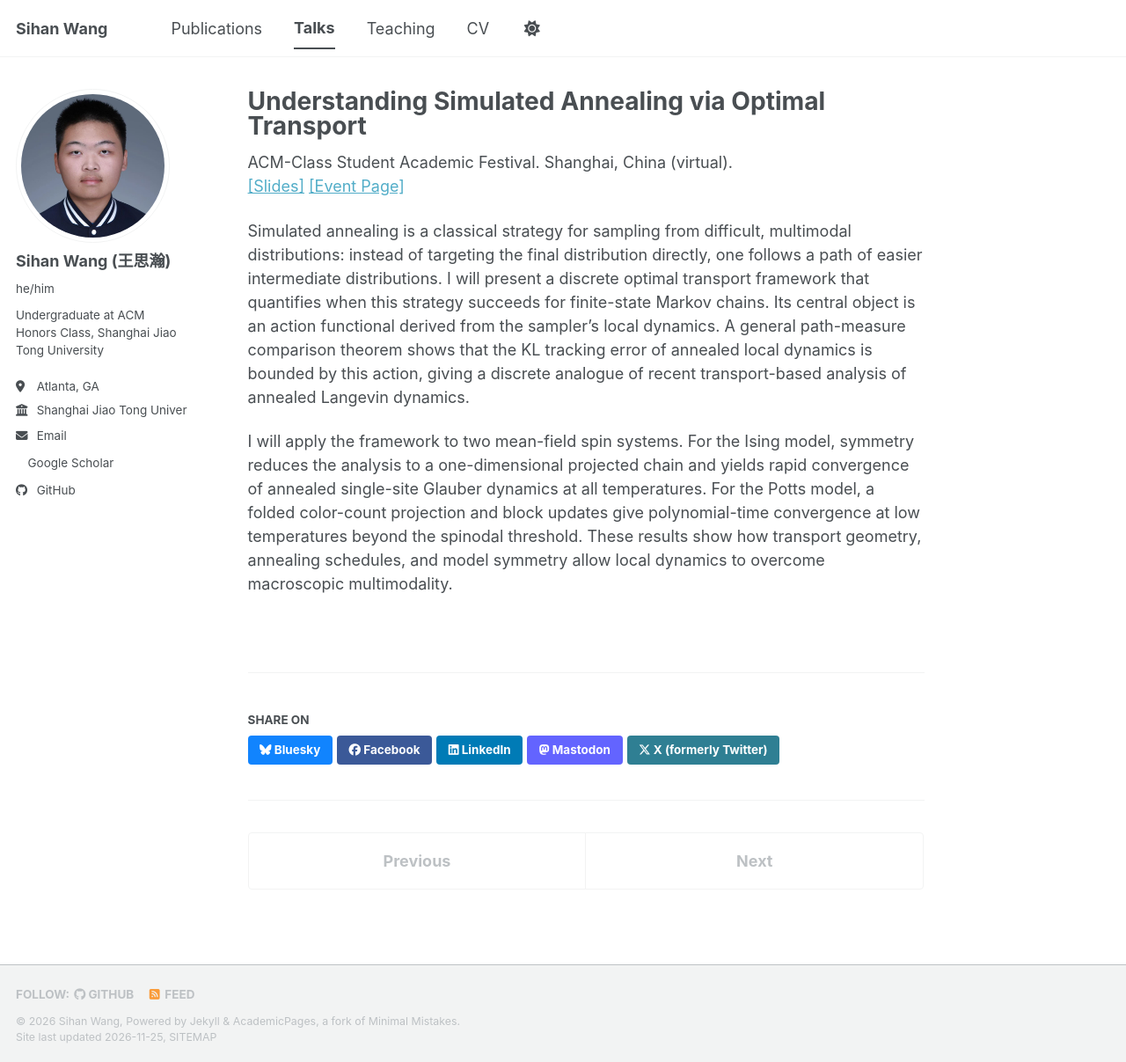
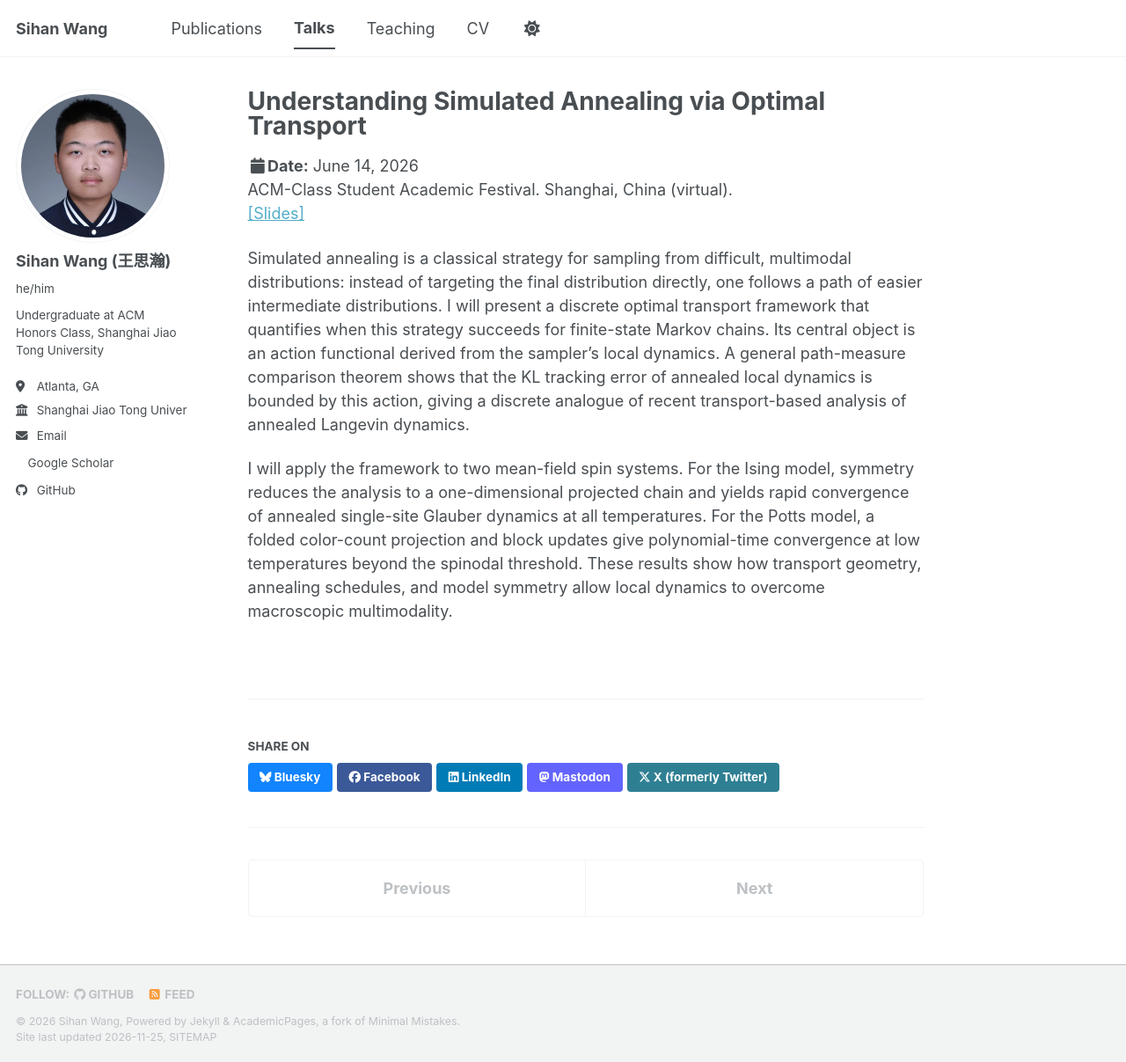
Before and after one commit to leowang000/leowang000.github.io, a Jekyll site: the page built from _talks/2026-06-14-annealing.md, in a window 1280 px wide and 1207 px high. Shown: the whole window at 88% size. Built offline with Jekyll 4.4.1, drawn with Linux system fonts in a browser that asks for light colours; a script bundle is joined from its source files by our own code; a style sheet for code colours, icons or effects is not loaded.

Commit message:
add dates in Talks

```diff
--- a/_includes/archive-single-talk-cv.html
+++ b/_includes/archive-single-talk-cv.html
@@ -29,6 +29,7 @@
     <h3 class="archive__item-title" itemprop="headline">
       <a href="{{ base_path }}{{ post.url }}" rel="permalink">{{ title }}</a>
     </h3>
+    {% include components/talk-date.html talk=post %}
     {% include components/talk-meta.html talk=post %}
     </li>
   </article>
--- a/_includes/archive-single-talk.html
+++ b/_includes/archive-single-talk.html
@@ -28,6 +28,7 @@
     <h2 class="archive__item-title" itemprop="headline">
       <a href="{{ base_path }}{{ post.url }}" rel="permalink">{{ title }}</a>
     </h2>
+    {% include components/talk-date.html talk=post %}
     {% include components/talk-meta.html talk=post %}
   </article>
 </div>
--- /dev/null
+++ b/_includes/components/talk-date.html
@@ -0,0 +1,10 @@
+{%- assign talk_filename = include.talk.path | split: "/" | last -%}
+{%- assign talk_date = talk_filename | slice: 0, 10 -%}
+{%- assign talk_date_label = talk_date | date: "%B %d, %Y" -%}
+{%- if talk_date.size == 10 and talk_date_label != talk_date -%}
+  {%- if include.detail -%}
+<p class="page__date talk__date"><strong><i class="fa fa-fw fa-calendar" aria-hidden="true"></i>Date:</strong> <time datetime="{{ talk_date | date_to_xmlschema }}">{{ talk_date_label }}</time></p>
+  {%- else -%}
+<p class="page__meta talk__date"><i class="fa fa-clock" aria-hidden="true"></i> {{ talk_date_label }}</p>
+  {%- endif -%}
+{%- endif -%}
--- a/_layouts/talk.html
+++ b/_layouts/talk.html
@@ -26,6 +26,7 @@ layout: default
       {% unless page.header.overlay_color or page.header.overlay_image %}
         <header>
           {% if page.title %}<h1 class="page__title" itemprop="headline">{{ page.title | markdownify | remove: "<p>" | remove: "</p>" }}</h1>{% endif %}
+        {% include components/talk-date.html talk=page detail=true %}
         {% include components/talk-meta.html talk=page %}
 
         </header>
--- a/_sass/layout/_archive.scss
+++ b/_sass/layout/_archive.scss
@@ -154,8 +154,14 @@
 
 /* Use the body text size for publication and talk metadata. */
 .archive__item-excerpt.publication__meta,
-.archive__item-excerpt.talk__meta {
+.archive__item-excerpt.talk__meta,
+.page__meta.talk__date,
+.page__date.talk__date {
   font-size: 1rem;
+}
+
+.page__date.talk__date {
+  margin-bottom: 0;
 }
 
 
--- a/_talks/2026-06-14-annealing.md
+++ b/_talks/2026-06-14-annealing.md
@@ -5,7 +5,6 @@ permalink: /talks/2026-06-14-annealing
 venue: "ACM-Class Student Academic Festival."
 location: "Shanghai, China (virtual)."
 slides: '/files/annealing_slides.pdf'
-event: 'https://sites.google.com/view/aco-student-seminar-gatech/home'
 ---
 
 Simulated annealing is a classical strategy for sampling from difficult, multimodal distributions: instead of targeting the final distribution directly, one follows a path of easier intermediate distributions. I will present a discrete optimal transport framework that quantifies when this strategy succeeds for finite-state Markov chains. Its central object is an action functional derived from the sampler's local dynamics. A general path-measure comparison theorem shows that the KL tracking error of annealed local dynamics is bounded by this action, giving a discrete analogue of recent transport-based analysis of annealed Langevin dynamics.
```
Also changed, not shown: _talks/2026-10-09-ulc.md (+1 -0 lines).
